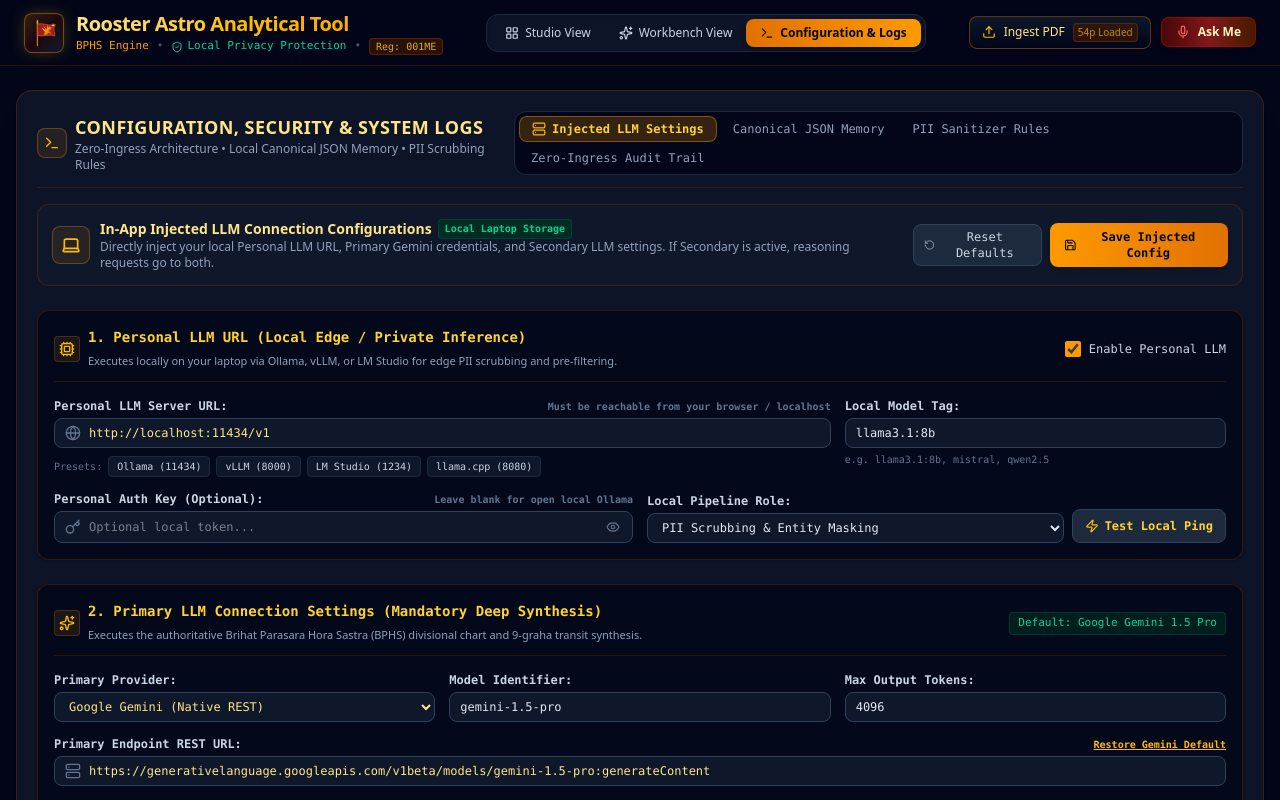
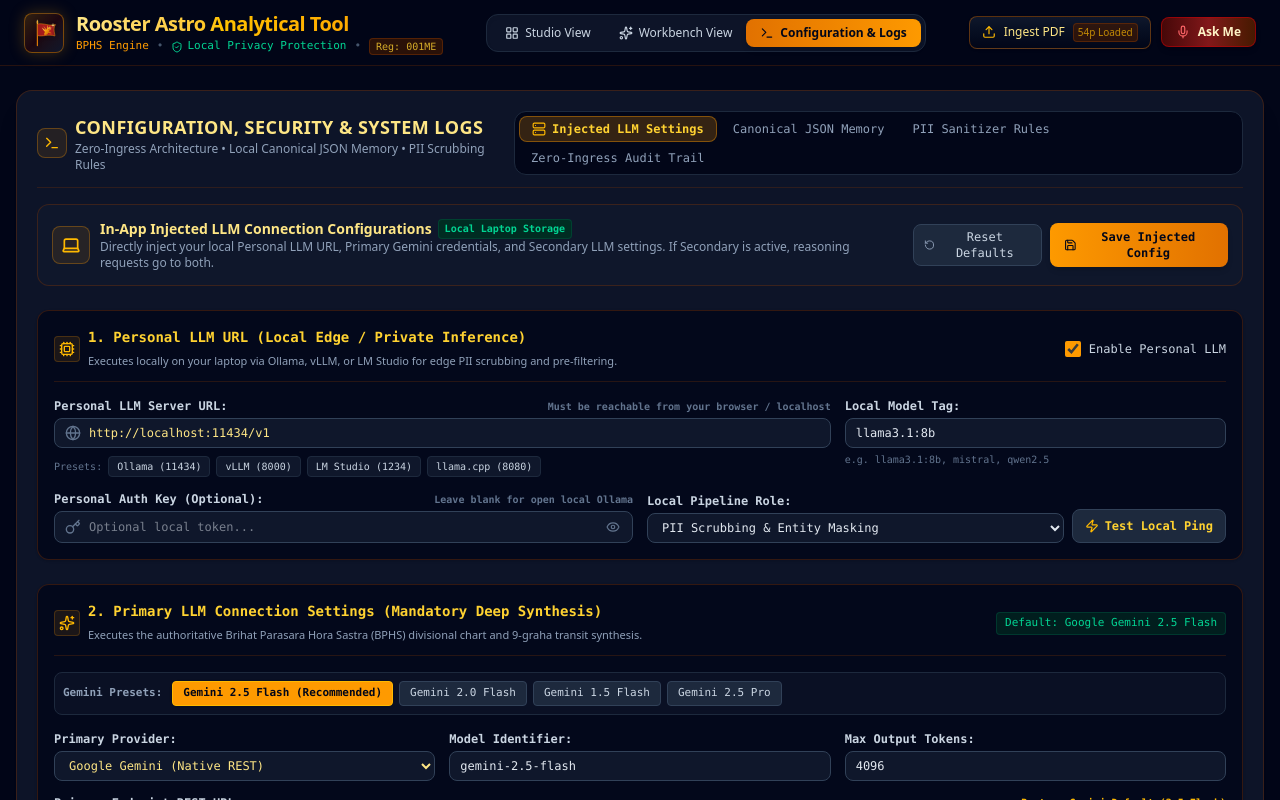
Before and after one commit to j-arun/aistudio, a React (Vite) app: page / in a window 1280 px wide. Both pictures are taken after a click on the button "Configuration & Logs". Shown: the top 800 px of the page. Built offline with nearby package versions, Linux system fonts and the light colour scheme.

Commit message:
feat(llm): migrate from gemini-1.5-pro to 2.5-flash
Updates default LLM settings to gemini-2.5-flash and implements automated migration logic for existing local configurations. Adds a UI notification and one-click patch for users with retired model endpoints.

```diff
--- a/src/components/LlmConfigSettings.tsx
+++ b/src/components/LlmConfigSettings.tsx
@@ -358,9 +358,76 @@ export const LlmConfigSettings: React.FC<LlmConfigSettingsProps> = ({
           </div>
 
           <div className="text-[11px] font-mono text-emerald-400 bg-emerald-950/60 px-2 py-0.5 rounded border border-emerald-800/40">
-            Default: Google Gemini 1.5 Pro
+            Default: Google Gemini 2.5 Flash
           </div>
         </div>
+
+        {/* Gemini 1.5 Pro Deprecation Warning & 1-Click Fix */}
+        {(formData.primary.model.includes('gemini-1.5-pro') || formData.primary.url.includes('gemini-1.5-pro')) && (
+          <div className="p-3 rounded-lg bg-amber-950/60 border border-amber-600/70 text-amber-200 text-xs font-mono flex flex-col sm:flex-row sm:items-center justify-between gap-2.5">
+            <div className="flex items-start gap-2">
+              <AlertCircle className="w-4 h-4 text-amber-400 mt-0.5 shrink-0" />
+              <div>
+                <strong className="text-amber-300 font-bold">Action Required: Gemini 1.5 Pro is Retired (HTTP 404)</strong>
+                <p className="text-[11px] text-amber-200/85 mt-0.5">
+                  Google has retired <code className="text-amber-300 bg-amber-900/50 px-1 py-0.5 rounded">gemini-1.5-pro</code> in the Generative Language API. Click below to switch to the active <code className="text-emerald-300 bg-emerald-950 px-1 py-0.5 rounded font-bold">gemini-2.5-flash</code> model.
+                </p>
+              </div>
+            </div>
+            <button
+              type="button"
+              onClick={() => {
+                setFormData((prev) => ({
+                  ...prev,
+                  primary: {
+                    ...prev.primary,
+                    model: 'gemini-2.5-flash',
+                    url: 'https://generativelanguage.googleapis.com/v1beta/models/gemini-2.5-flash:generateContent',
+                  },
+                }));
+              }}
+              className="px-3 py-1.5 rounded-lg bg-gradient-to-r from-amber-500 to-amber-600 hover:from-amber-400 hover:to-amber-500 text-slate-950 font-bold text-xs whitespace-nowrap shadow transition-all cursor-pointer shrink-0"
+            >
+              ⚡ Fix: Switch to Gemini 2.5 Flash
+            </button>
+          </div>
+        )}
+
+        {/* Quick Gemini Model Presets */}
+        {formData.primary.provider === 'gemini' && (
+          <div className="flex flex-wrap items-center gap-1.5 text-xs font-mono bg-slate-900/60 p-2 rounded-lg border border-slate-800">
+            <span className="text-slate-400 text-[11px] font-semibold mr-1">Gemini Presets:</span>
+            {[
+              { id: 'gemini-2.5-flash', label: 'Gemini 2.5 Flash (Recommended)', desc: 'Fast, state-of-the-art reasoning' },
+              { id: 'gemini-2.0-flash', label: 'Gemini 2.0 Flash', desc: 'Real-time ultra-low latency' },
+              { id: 'gemini-1.5-flash', label: 'Gemini 1.5 Flash', desc: 'High context token efficiency' },
+              { id: 'gemini-2.5-pro', label: 'Gemini 2.5 Pro', desc: 'Deep synthesis' },
+            ].map((p) => {
+              const isActive = formData.primary.model === p.id;
+              return (
+                <button
+                  key={p.id}
+                  type="button"
+                  onClick={() => {
+                    handlePrimaryChange('model', p.id);
+                    handlePrimaryChange(
+                      'url',
+                      `https://generativelanguage.googleapis.com/v1beta/models/${p.id}:generateContent`
+                    );
+                  }}
+                  className={`px-2.5 py-1 rounded text-[11px] font-mono transition-colors cursor-pointer border ${
+                    isActive
+                      ? 'bg-amber-500 text-slate-950 font-bold border-amber-400 shadow-sm'
+                      : 'bg-slate-800 text-slate-300 hover:bg-slate-700 hover:text-amber-200 border-slate-700'
+                  }`}
+                  title={p.desc}
+                >
+                  {p.label}
+                </button>
+              );
+            })}
+          </div>
+        )}
 
         <div className="grid grid-cols-1 md:grid-cols-12 gap-3.5">
           {/* Provider Selector */}
@@ -374,9 +441,9 @@ export const LlmConfigSettings: React.FC<LlmConfigSettingsProps> = ({
                 if (prov === 'gemini') {
                   handlePrimaryChange(
                     'url',
-                    'https://generativelanguage.googleapis.com/v1beta/models/gemini-1.5-pro:generateContent'
+                    'https://generativelanguage.googleapis.com/v1beta/models/gemini-2.5-flash:generateContent'
                   );
-                  handlePrimaryChange('model', 'gemini-1.5-pro');
+                  handlePrimaryChange('model', 'gemini-2.5-flash');
                 } else if (prov === 'openai') {
                   handlePrimaryChange('url', 'https://api.openai.com/v1/chat/completions');
                   handlePrimaryChange('model', 'gpt-4o');
@@ -396,9 +463,21 @@ export const LlmConfigSettings: React.FC<LlmConfigSettingsProps> = ({
             <input
               type="text"
               value={formData.primary.model}
-              onChange={(e) => handlePrimaryChange('model', e.target.value)}
+              onChange={(e) => {
+                const newModel = e.target.value;
+                handlePrimaryChange('model', newModel);
+                if (
+                  formData.primary.provider === 'gemini' &&
+                  formData.primary.url.includes('generativelanguage.googleapis.com')
+                ) {
+                  handlePrimaryChange(
+                    'url',
+                    `https://generativelanguage.googleapis.com/v1beta/models/${newModel}:generateContent`
+                  );
+                }
+              }}
               className="bg-slate-900 border border-slate-700 rounded-lg px-2.5 py-1.5 focus:border-amber-400 text-slate-200 text-xs font-mono focus:outline-none"
-              placeholder="gemini-1.5-pro"
+              placeholder="gemini-2.5-flash"
             />
           </div>
 
@@ -422,15 +501,16 @@ export const LlmConfigSettings: React.FC<LlmConfigSettingsProps> = ({
               <span>Primary Endpoint REST URL:</span>
               <button
                 type="button"
-                onClick={() =>
+                onClick={() => {
                   handlePrimaryChange(
                     'url',
-                    'https://generativelanguage.googleapis.com/v1beta/models/gemini-1.5-pro:generateContent'
-                  )
-                }
+                    'https://generativelanguage.googleapis.com/v1beta/models/gemini-2.5-flash:generateContent'
+                  );
+                  handlePrimaryChange('model', 'gemini-2.5-flash');
+                }}
                 className="text-[10px] text-amber-400 hover:text-amber-300 underline cursor-pointer"
               >
-                Restore Gemini Default
+                Restore Gemini Default (2.5 Flash)
               </button>
             </label>
             <div className="flex items-center bg-slate-900 border border-slate-700 rounded-lg px-2.5 py-1.5 focus-within:border-amber-400">
@@ -507,6 +587,46 @@ export const LlmConfigSettings: React.FC<LlmConfigSettingsProps> = ({
               <span>{primaryTestResult.message}</span>
             </div>
           )}
+
+          {/* Quick Guide: How to Connect Google Gemini API */}
+          <div className="md:col-span-12 p-3 rounded-lg bg-slate-900/80 border border-amber-900/30 text-[11px] font-mono text-slate-300 flex flex-col gap-1.5">
+            <div className="flex items-center gap-1.5 font-bold text-amber-300 text-xs">
+              <Sparkles className="w-3.5 h-3.5 text-amber-400" />
+              <span>How to Connect Google Gemini API:</span>
+            </div>
+            <ol className="list-decimal list-inside space-y-1 text-slate-400">
+              <li>
+                Get a free key from{' '}
+                <a
+                  href="https://aistudio.google.com/app/apikey"
+                  target="_blank"
+                  rel="noreferrer"
+                  className="text-amber-400 hover:text-amber-300 underline font-semibold"
+                >
+                  Google AI Studio (aistudio.google.com/app/apikey)
+                </a>
+                .
+              </li>
+              <li>
+                Ensure the model is set to{' '}
+                <span className="text-amber-300 font-bold bg-amber-950/80 px-1 py-0.5 rounded border border-amber-900/40">
+                  gemini-2.5-flash
+                </span>{' '}
+                (recommended) or{' '}
+                <span className="text-slate-300 bg-slate-800 px-1 py-0.5 rounded">gemini-2.0-flash</span>.
+                <em> (Note: Google retired gemini-1.5-pro in the REST API, resulting in HTTP 404).</em>
+              </li>
+              <li>
+                Paste your API key into the <strong className="text-slate-200">Primary LLM API Key</strong> box.
+              </li>
+              <li>
+                Click <strong className="text-amber-300">Test Primary Key</strong> to verify the connection.
+              </li>
+              <li>
+                Click <strong className="text-emerald-300">Save Injected Config</strong> (at top right) to save to local browser storage.
+              </li>
+            </ol>
+          </div>
         </div>
       </div>
 
--- a/src/utils/llmService.ts
+++ b/src/utils/llmService.ts
@@ -45,8 +45,8 @@ export const DEFAULT_LLM_SETTINGS: InjectedLlmSettings = {
   },
   primary: {
     provider: 'gemini',
-    url: 'https://generativelanguage.googleapis.com/v1beta/models/gemini-1.5-pro:generateContent',
-    model: 'gemini-1.5-pro',
+    url: 'https://generativelanguage.googleapis.com/v1beta/models/gemini-2.5-flash:generateContent',
+    model: 'gemini-2.5-flash',
     apiKey: '',
     temperature: 0.2,
     maxOutputTokens: 4096,
@@ -70,9 +70,19 @@ export function loadLlmSettings(): InjectedLlmSettings {
     const raw = localStorage.getItem(STORAGE_KEY);
     if (!raw) return DEFAULT_LLM_SETTINGS;
     const parsed = JSON.parse(raw);
+    const primary = { ...DEFAULT_LLM_SETTINGS.primary, ...(parsed.primary || {}) };
+
+    // Auto-migrate legacy/retired gemini-1.5-pro to active gemini-2.5-flash
+    if (primary.model === 'gemini-1.5-pro' || !primary.model) {
+      primary.model = 'gemini-2.5-flash';
+    }
+    if (primary.url.includes('gemini-1.5-pro')) {
+      primary.url = primary.url.replace('gemini-1.5-pro', 'gemini-2.5-flash');
+    }
+
     return {
       personal: { ...DEFAULT_LLM_SETTINGS.personal, ...(parsed.personal || {}) },
-      primary: { ...DEFAULT_LLM_SETTINGS.primary, ...(parsed.primary || {}) },
+      primary,
       secondary: { ...DEFAULT_LLM_SETTINGS.secondary, ...(parsed.secondary || {}) },
     };
   } catch (err) {
@@ -128,7 +138,14 @@ async function callPrimaryGemini(
   // If user provided a Gemini API Key on local laptop, dispatch real REST call
   if (apiKey && config.provider === 'gemini') {
     try {
-      const url = `${config.url}${config.url.includes('?') ? '&' : '?'}key=${apiKey}`;
+      // Auto-correct retired gemini-1.5-pro to gemini-2.5-flash
+      const activeModel =
+        !config.model || config.model === 'gemini-1.5-pro' ? 'gemini-2.5-flash' : config.model;
+      let targetUrl = config.url;
+      if (targetUrl.includes('generativelanguage.googleapis.com')) {
+        targetUrl = `https://generativelanguage.googleapis.com/v1beta/models/${activeModel}:generateContent`;
+      }
+      const url = `${targetUrl}${targetUrl.includes('?') ? '&' : '?'}key=${apiKey}`;
       const response = await fetch(url, {
         method: 'POST',
         headers: { 'Content-Type': 'application/json' },
@@ -149,7 +166,11 @@ async function callPrimaryGemini(
 
       if (!response.ok) {
         const errorText = await response.text();
-        throw new Error(`HTTP ${response.status}: ${errorText.slice(0, 200)}`);
+        let hint = '';
+        if (response.status === 404) {
+          hint = ' (Notice: Ensure model is set to active gemini-2.5-flash or gemini-2.0-flash)';
+        }
+        throw new Error(`HTTP ${response.status}: ${errorText.slice(0, 200)}${hint}`);
       }
 
       const data = await response.json();
@@ -160,12 +181,12 @@ async function callPrimaryGemini(
       if (generatedText) {
         return {
           source: 'live_api',
-          model: config.model,
+          model: activeModel,
           provider: 'Google Gemini (Live Injected)',
-          endpoint: config.url,
+          endpoint: targetUrl,
           latencyMs: elapsed,
           tokenCount: totalTokens,
-          statusMessage: `Live Gemini REST response received in ${(elapsed / 1000).toFixed(2)}s`,
+          statusMessage: `Live Gemini REST response received in ${(elapsed / 1000).toFixed(2)}s (${activeModel})`,
           markdown: generatedText,
         };
       }
@@ -630,7 +651,13 @@ export async function testEndpointConnection(
         };
       }
       if (cfg.provider === 'gemini') {
-        const url = `${cfg.url}${cfg.url.includes('?') ? '&' : '?'}key=${cfg.apiKey}`;
+        const activeModel =
+          !cfg.model || cfg.model === 'gemini-1.5-pro' ? 'gemini-2.5-flash' : cfg.model;
+        let targetUrl = cfg.url;
+        if (targetUrl.includes('generativelanguage.googleapis.com')) {
+          targetUrl = `https://generativelanguage.googleapis.com/v1beta/models/${activeModel}:generateContent`;
+        }
+        const url = `${targetUrl}${targetUrl.includes('?') ? '&' : '?'}key=${cfg.apiKey}`;
         const res = await fetch(url, {
           method: 'POST',
           headers: { 'Content-Type': 'application/json' },
@@ -641,10 +668,18 @@ export async function testEndpointConnection(
         });
         const elapsed = Date.now() - start;
         if (res.ok) {
-          return { success: true, latencyMs: elapsed, message: `Connected to Gemini successfully (${elapsed}ms)!` };
+          return {
+            success: true,
+            latencyMs: elapsed,
+            message: `Connected to Gemini (${activeModel}) successfully (${elapsed}ms)!`,
+          };
         } else {
           const err = await res.text();
-          return { success: false, latencyMs: elapsed, message: `HTTP ${res.status}: ${err.slice(0, 100)}` };
+          let friendlyNotice = '';
+          if (res.status === 404 && (cfg.model === 'gemini-1.5-pro' || cfg.url.includes('gemini-1.5-pro'))) {
+            friendlyNotice = ' — Note: Google has retired gemini-1.5-pro. Switch to gemini-2.5-flash.';
+          }
+          return { success: false, latencyMs: elapsed, message: `HTTP ${res.status}: ${err.slice(0, 110)}${friendlyNotice}` };
         }
       } else {
         const res = await fetch(cfg.url, {
```
